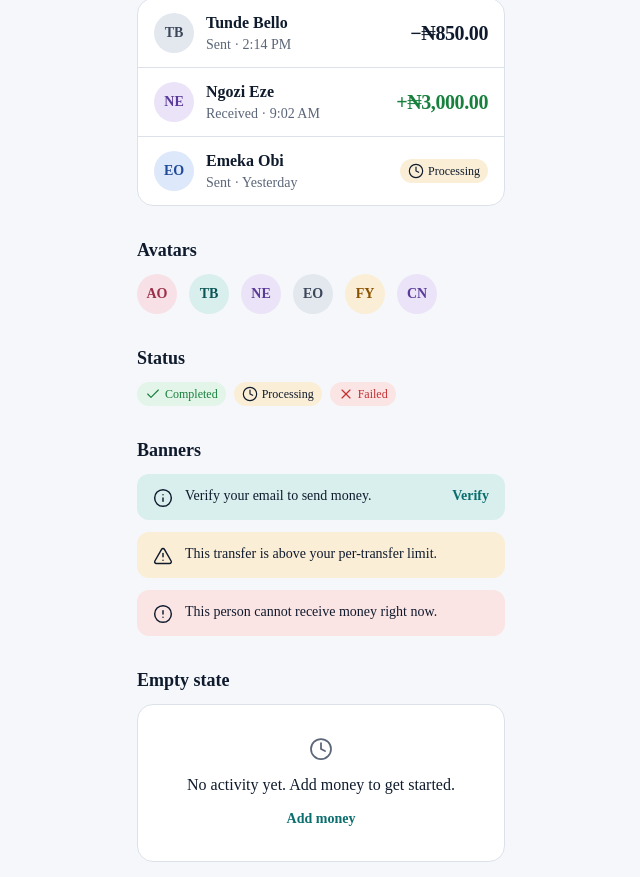
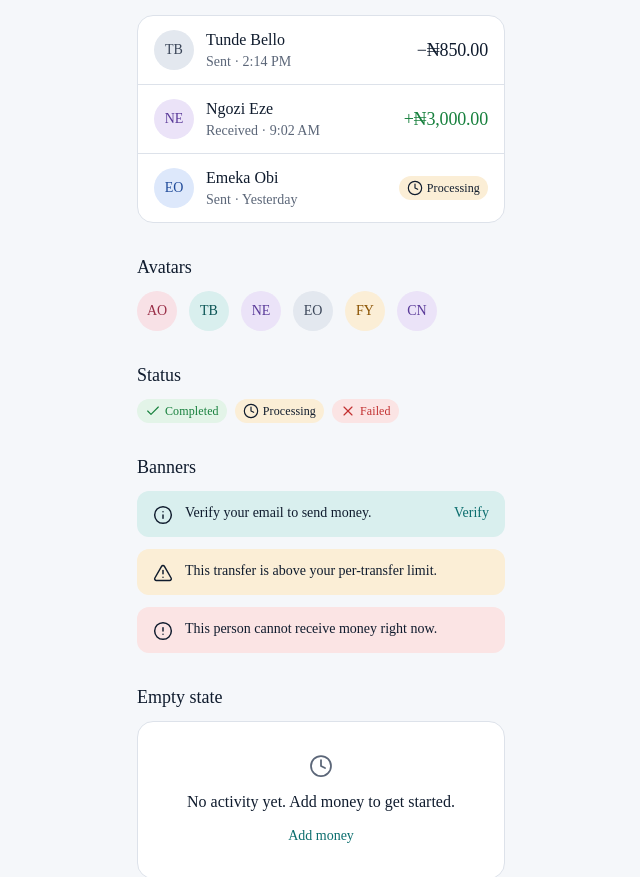
Before and after one commit to officialdevstack-maker/pay-2, a Next.js app: page /dev/ui in a window 1280 px wide. Shown: the part 1198-2075 px from the top of the page, without its empty margins (319-959 px from the left). Built offline with nearby package versions, Linux system fonts and the light colour scheme.

Commit message:
feat: update typography to use Inter font and adjust font weights across components

```diff
--- a/src/app/(app)/layout.tsx
+++ b/src/app/(app)/layout.tsx
@@ -18,7 +18,7 @@ export default async function AppLayout({ children }: { children: React.ReactNod
     <ShellFrame initialCollapsed={collapsed}>
       <a
         href="#main"
-        className="type-body-sm sr-only font-semibold focus:not-sr-only focus:fixed focus:left-4 focus:top-4 focus:z-30 focus:rounded-control focus:bg-surface focus:px-4 focus:py-3 focus:text-primary"
+        className="type-body-sm sr-only font-medium focus:not-sr-only focus:fixed focus:left-4 focus:top-4 focus:z-30 focus:rounded-control focus:bg-surface focus:px-4 focus:py-3 focus:text-primary"
       >
         Skip to content
       </a>
--- a/src/app/globals.css
+++ b/src/app/globals.css
@@ -151,9 +151,7 @@
   --color-avatar-6-bg: var(--avatar-6-bg);
   --color-avatar-6-fg: var(--avatar-6-fg);
 
-  /* --font-sans: 'Figtree Variable', ui-sans-serif, system-ui, sans-serif; */
-
-  --font-sans: var(--font-figtree), ui-sans-serif, system-ui, sans-serif;
+  --font-sans: var(--font-inter), ui-sans-serif, system-ui, sans-serif;
 
   --radius-control: 0.75rem;
   --radius-card: 1rem;
@@ -177,18 +175,18 @@ body {
 
 .amount {
   font-variant-numeric: tabular-nums lining-nums;
-  letter-spacing: -0.02em;
+  letter-spacing: -0.01em;
 }
 
-@utility type-amount-xl { font-size: 3rem; line-height: 3.25rem; font-weight: 700; letter-spacing: -0.02em; }
-@utility type-amount-lg { font-size: 2.5rem; line-height: 2.75rem; font-weight: 700; letter-spacing: -0.02em; }
-@utility type-amount-md { font-size: 1.25rem; line-height: 1.5rem; font-weight: 600; letter-spacing: -0.01em; }
-@utility type-title { font-size: 1.5rem; line-height: 1.875rem; font-weight: 700; letter-spacing: -0.01em; }
-@utility type-heading { font-size: 1.125rem; line-height: 1.5rem; font-weight: 600; }
+@utility type-amount-xl { font-size: 3rem; line-height: 3.5rem; font-weight: 400; letter-spacing: -0.025em; }
+@utility type-amount-lg { font-size: 2.5rem; line-height: 3rem; font-weight: 400; letter-spacing: -0.02em; }
+@utility type-amount-md { font-size: 1.125rem; line-height: 1.5rem; font-weight: 500; letter-spacing: -0.005em; }
+@utility type-title { font-size: 1.75rem; line-height: 2.25rem; font-weight: 400; letter-spacing: -0.01em; }
+@utility type-heading { font-size: 1.125rem; line-height: 1.5rem; font-weight: 500; }
 @utility type-body { font-size: 1rem; line-height: 1.5rem; font-weight: 400; }
-@utility type-body-strong { font-size: 1rem; line-height: 1.5rem; font-weight: 600; }
+@utility type-body-strong { font-size: 1rem; line-height: 1.5rem; font-weight: 500; }
 @utility type-body-sm { font-size: 0.875rem; line-height: 1.25rem; font-weight: 400; }
-@utility type-caption { font-size: 0.75rem; line-height: 1rem; font-weight: 500; }
+@utility type-caption { font-size: 0.75rem; line-height: 1rem; font-weight: 500; letter-spacing: 0.01em; }
 
 @utility duration-press { transition-duration: 100ms; }
 @utility duration-swap { transition-duration: 150ms; }
--- a/src/app/layout.tsx
+++ b/src/app/layout.tsx
@@ -1,10 +1,10 @@
 import type { Metadata, Viewport } from 'next';
 import './globals.css';
-import { Figtree } from 'next/font/google';
+import { Inter } from 'next/font/google';
 
 export const metadata: Metadata = {
   title: { default: 'Spurs Pay', template: '%s · Spurs Pay' },
-  description: 'Checkout and payment methods with your Spurs account.',
+  description: 'Payment methods and checkout for Spurs products.',
 };
 
 export const viewport: Viewport = {
@@ -17,18 +17,16 @@ export const viewport: Viewport = {
   ],
 };
 
-const figtree = Figtree({
+const inter = Inter({
   subsets: ['latin', 'latin-ext'],
-  variable: '--font-figtree',
+  variable: '--font-inter',
   display: 'swap',
 });
 
 export default function RootLayout({ children }: { children: React.ReactNode }) {
-
-
   return (
     <html lang="en-NG">
-      <body className={`antialiased ${figtree.variable}`}>{children}</body>
+      <body className={`antialiased ${inter.variable}`}>{children}</body>
     </html>
   );
 }
--- a/src/app/signed-out/page.tsx
+++ b/src/app/signed-out/page.tsx
@@ -15,7 +15,7 @@ export default async function SignedOutPage({
           ? 'The sign-in was cancelled or expired. Try again.'
           : 'You have signed out of your Spurs account.'}
       </p>
-      <a href="/auth/login" className="text-sm font-semibold text-primary">
+      <a href="/auth/login" className="text-sm font-medium text-primary">
         Sign in again
       </a>
     </main>
--- a/src/components/home/aside-card.tsx
+++ b/src/components/home/aside-card.tsx
@@ -14,7 +14,7 @@ export function AsideCard({
     <Card className="space-y-3 p-5">
       <h2 className="type-body-strong">{title}</h2>
       <p className="type-body-sm text-muted">{children}</p>
-      <div className="type-body-sm font-semibold text-primary">{action}</div>
+      <div className="type-body-sm font-medium text-primary">{action}</div>
     </Card>
   );
 }
--- a/src/components/home/recent-activity.tsx
+++ b/src/components/home/recent-activity.tsx
@@ -16,7 +16,7 @@ export function RecentActivity({ items }: { items: ActivityItem[] }) {
         <h2 id="activity-heading" className="type-heading">
           Recent payments
         </h2>
-        <Link href="/activity" className="type-body-sm inline-flex h-11 items-center px-2 font-semibold text-primary">
+        <Link href="/activity" className="type-body-sm inline-flex h-11 items-center px-2 font-medium text-primary">
           See all
         </Link>
       </div>
--- a/src/components/ui/avatar.tsx
+++ b/src/components/ui/avatar.tsx
@@ -41,7 +41,7 @@ export function Avatar({ name, seed, size = 40, decorative = true, className }:
       aria-label={decorative ? undefined : name}
       role={decorative ? undefined : 'img'}
       className={cn(
-        'inline-flex shrink-0 items-center justify-center rounded-full font-semibold',
+        'inline-flex shrink-0 items-center justify-center rounded-full font-medium',
         SIZES[size],
         TINTS[tintIndex(seed ?? name)],
         className,
--- a/src/components/ui/banner.tsx
+++ b/src/components/ui/banner.tsx
@@ -23,7 +23,7 @@ export function Banner({ tone = 'info', children, action, className }: BannerPro
     <div role={role} className={cn('flex items-start gap-3 rounded-control px-4 py-3', box, className)}>
       <Icon aria-hidden="true" size={20} strokeWidth={1.75} className="mt-0.5 shrink-0" />
       <p className="type-body-sm flex-1">{children}</p>
-      {action ? <div className="type-body-sm shrink-0 font-semibold text-primary">{action}</div> : null}
+      {action ? <div className="type-body-sm shrink-0 font-medium text-primary">{action}</div> : null}
     </div>
   );
 }
--- a/src/components/ui/button.tsx
+++ b/src/components/ui/button.tsx
@@ -14,7 +14,7 @@ const sizes: Record<Size, string> = { md: 'h-11 px-5 text-[15px]', lg: 'h-14 px-
 
 export function buttonClasses(variant: Variant = 'primary', size: Size = 'md', className?: string) {
   return cn(
-    'inline-flex items-center justify-center gap-2 rounded-control font-semibold transition duration-press active:scale-[0.98] disabled:pointer-events-none disabled:opacity-45',
+    'inline-flex items-center justify-center gap-2 rounded-control font-medium transition duration-press active:scale-[0.98] disabled:pointer-events-none disabled:opacity-45',
     variants[variant],
     sizes[size],
     className,
--- a/src/components/ui/empty-state.tsx
+++ b/src/components/ui/empty-state.tsx
@@ -14,7 +14,7 @@ export function EmptyState({ icon: Icon, children, action, className }: EmptySta
     <div className={cn('flex flex-col items-center gap-3 px-6 py-8 text-center', className)}>
       <Icon aria-hidden="true" size={24} strokeWidth={1.75} className="text-muted" />
       <p className="type-body">{children}</p>
-      {action ? <div className="type-body-sm font-semibold text-primary">{action}</div> : null}
+      {action ? <div className="type-body-sm font-medium text-primary">{action}</div> : null}
     </div>
   );
 }
--- a/src/components/ui/page-header.tsx
+++ b/src/components/ui/page-header.tsx
@@ -14,7 +14,7 @@ export function PageHeader({
   return (
     <header className="mb-6 space-y-2">
       {back ? (
-        <Link href={back.href} className="type-body-sm -ml-2 inline-flex h-11 items-center gap-1 px-2 font-semibold text-primary">
+        <Link href={back.href} className="type-body-sm -ml-2 inline-flex h-11 items-center gap-1 px-2 font-medium text-primary">
           <ChevronLeft aria-hidden="true" size={20} strokeWidth={1.75} />
           {back.label}
         </Link>
--- a/src/components/ui/segmented.tsx
+++ b/src/components/ui/segmented.tsx
@@ -17,7 +17,7 @@ export function Segmented({ label, items }: { label: string; items: SegmentItem[
             href={item.href}
             aria-current={item.active ? 'page' : undefined}
             className={cn(
-              'type-body-sm inline-flex h-9 shrink-0 items-center rounded-lg border px-3 font-semibold transition duration-press',
+              'type-body-sm inline-flex h-9 shrink-0 items-center rounded-lg border px-3 font-medium transition duration-press',
               item.active ? 'border-border bg-surface' : 'border-transparent text-muted',
             )}
           >
```
Also changed, not shown: 2 other files (tests, documents, lock files or other folders).
